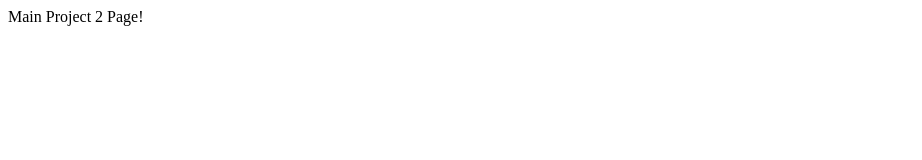
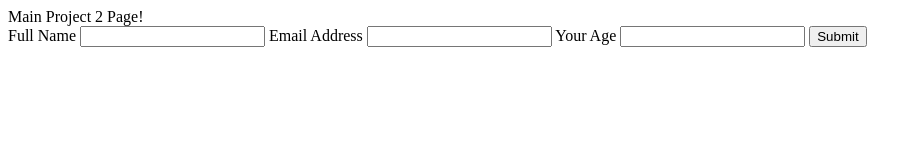
Before and after one commit to serkancanbaz/newProject2, a plain HTML site: page index.html in a window 1280 px wide. Shown: the whole page, without its empty margins (0-922 px from the left). Drawn offline with Linux system fonts and the light colour scheme.

Commit message:
Update index.html

```diff
--- a/index.html
+++ b/index.html
@@ -1 +1,14 @@
 Main Project 2 Page!
+
+<form method="POST" action="/api/submit">
+  <label for="i-fullname">Full Name</label>
+  <input id="i-fullname" type="text" name="fullname" pattern="[A-Za-z]+" required />
+
+  <label for="i-email">Email Address</label>
+  <input id="i-email" type="email" name="email" required />
+
+  <label for="i-age">Your Age</label>
+  <input id="i-age" type="number" name="age" min="18" required />
+
+  <button type="submit">Submit</button>
+</form>
```
